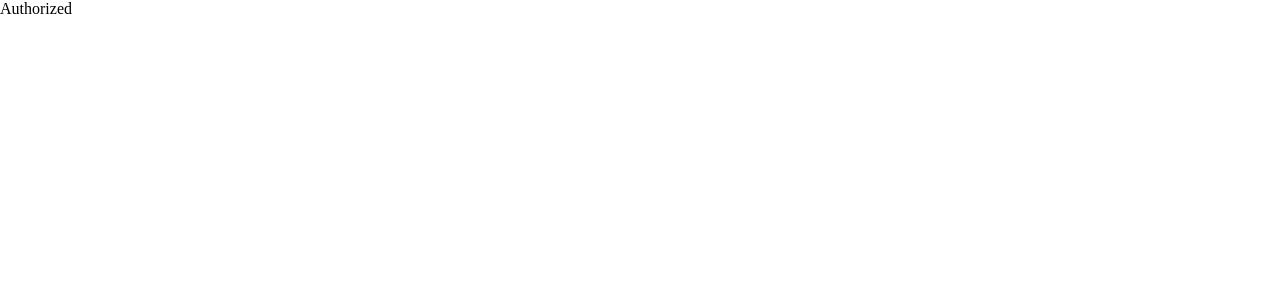
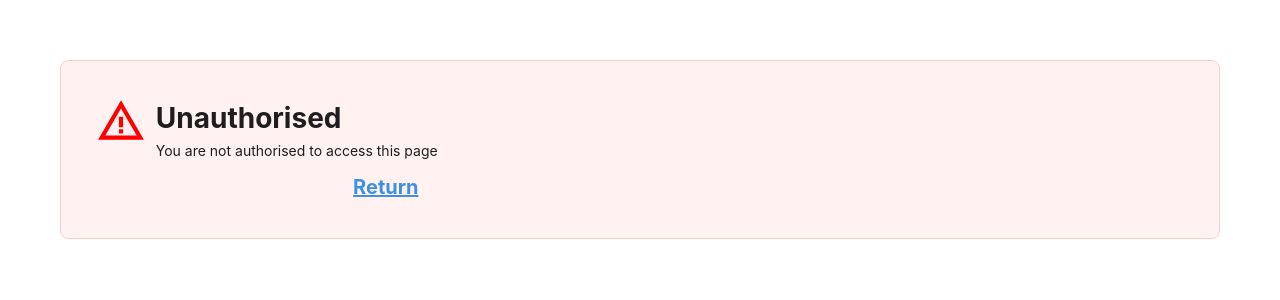
Before and after one commit to majdifkih/Online-Pharmacy-Project, a React (Create React App) app in the folder client/: page /dash in a window 1280 px wide. Shown: the top 300 px of the page. Built offline with nearby package versions, Linux system fonts and the light colour scheme.

Commit message:
Unauthorised page Custom

```diff
--- a/client/src/App.jsx
+++ b/client/src/App.jsx
@@ -18,6 +18,7 @@ import EditStock from './pages/Admin/Stock/EditStock';
 import UserCommandes from './pages/UserCommandes';
 import StockDetail from './pages/Admin/Stock/StockDetail';
 import CommandDetail from './pages/Admin/Command/CommandDetail';
+import UnauthorisedPage from './pages/UnauthorisedPage';
 
 function App() {
   const [role, setRole] = useState('');
@@ -42,15 +43,15 @@ function App() {
                  <Route path='medics' element={<Medicaments />} />
                  <Route path='about' element={<AboutUs />} />
                  <Route path='contact' element = {<Contact />} />
-                 <Route path="mescommandes" element={role === 'client' ? <UserCommandes />: <p>Authorized</p>} />
-                 <Route path="MedicDetail/:id" element={role === 'admin' ? <MedicamentDetail />: <p>Authorized</p>} />
-                 <Route path="dash" element={role === 'admin' ? <Dashboard /> : <p>Authorized</p>} />
-                 <Route path="commandes" element={role === 'admin' ? <ListCommande /> : <p>Authorized</p>} />
-                 <Route path="medicaments" element={role === 'admin' ?<Stock />: <p>Authorized</p>} />
-                 <Route path="addmedicament" element={role === 'admin' ?<AddStock />: <p>Authorized</p>} />
-                 <Route path="editmedicament/:id" element={role === 'admin' ?<EditStock />: <p>Authorized</p>} />
-                 <Route path="detailmedicament/:id" element={role === 'admin' ?<StockDetail />: <p>Authorized</p>} />
-                 <Route path="detailcommand/:id" element={role === 'admin' ?<CommandDetail />: <p>Authorized</p>} />
+                 <Route path="mescommandes" element={role === 'client' ? <UserCommandes />: <p><UnauthorisedPage/></p>} />
+                 <Route path="MedicDetail/:id" element={role === 'admin' ? <MedicamentDetail />: <p><UnauthorisedPage/></p>} />
+                 <Route path="dash" element={role === 'admin' ? <Dashboard /> : <p><UnauthorisedPage/></p>} />
+                 <Route path="commandes" element={role === 'admin' ? <ListCommande /> : <p><UnauthorisedPage/></p>} />
+                 <Route path="medicaments" element={role === 'admin' ?<Stock />: <p><UnauthorisedPage/></p>} />
+                 <Route path="addmedicament" element={role === 'admin' ?<AddStock />: <p><UnauthorisedPage/></p>} />
+                 <Route path="editmedicament/:id" element={role === 'admin' ?<EditStock />: <p><UnauthorisedPage/></p>} />
+                 <Route path="detailmedicament/:id" element={role === 'admin' ?<StockDetail />: <p><UnauthorisedPage/></p>} />
+                 <Route path="detailcommand/:id" element={role === 'admin' ?<CommandDetail />: <p><UnauthorisedPage/></p>} />
         </Route>
       </Routes>
 
--- a/client/src/components/NavBar.jsx
+++ b/client/src/components/NavBar.jsx
@@ -192,7 +192,7 @@ try{
       if (fileList.length > 0 ) {
         formData.append('ordonnance',fileList[0].originFileObj);
       }
-      console.log(medicIds);
+      console.log(formData);
       const response = await axios.post('http://localhost:4000/commande', formData,{
         headers: {
           'Content-Type': 'multipart/form-data',
@@ -294,8 +294,8 @@ const items = token ? AuthItmes : UnAuthitems;
     <>
       {cart.map((item) => (
         <div key={item._id}>
-          <p>
-           <img src={`http://localhost:4000/${item.image}`}  style={{width:'60px'}} /><DeleteOutlined  style={{color:'red',position:'absolute',right:'25px',fontSize:'20px'}} onClick={() => removeItemFromCart(item._id)} />
+          <p style={{display:'flex',marginTop:'15%'}}>
+           <img src={`http://localhost:4000/${item.image}`}  alt='img...' style={{width:'60px'}} /><span style={{fontWeight:'bold',marginLeft:'5%'}}>{item.nom}</span><DeleteOutlined  style={{color:'red',position:'absolute',right:'25px',fontSize:'20px'}} onClick={() => removeItemFromCart(item._id)} />
           </p>
 
         </div>
--- /dev/null
+++ b/client/src/pages/UnauthorisedPage.jsx
@@ -0,0 +1,49 @@
+import React from 'react';
+import { Alert, Space } from 'antd';
+import WarningAmberIcon from '@mui/icons-material/WarningAmber';
+import { useNavigate } from 'react-router-dom';
+
+const UnauthorisedPage = () => {
+    const navigate = useNavigate();
+    return (
+        <Space
+            direction="vertical"
+            style={{
+                width: '100%',
+                padding: '60px',
+            }}
+        >
+            <Alert
+                message={
+                    <div style={{ display: 'flex'}}>
+                        <WarningAmberIcon style={{ fontSize: '50px', color: 'red', marginRight: '10px' }} />
+                        <div>
+                            <h1 style={{ margin: 0 }}>Unauthorised</h1>
+                            <p style={{ margin: 0 }}>You are not authorised to access this page</p>
+                            <p
+                onClick={() => navigate(-1)}
+                style={{
+                    fontWeight: 'bold',
+                    cursor: 'pointer',
+                    textDecoration: 'underline',
+                    margin: '10px 0 0 70%',
+                    fontSize: '20px',
+                    color: '#3C91E6'
+
+                }}
+            >
+                Return
+            </p>
+                        </div>
+                    </div>
+                }
+                type="error"
+                style={{ padding: '3%' }}
+
+            />
+
+        </Space>
+    );
+};
+
+export default UnauthorisedPage;
```
